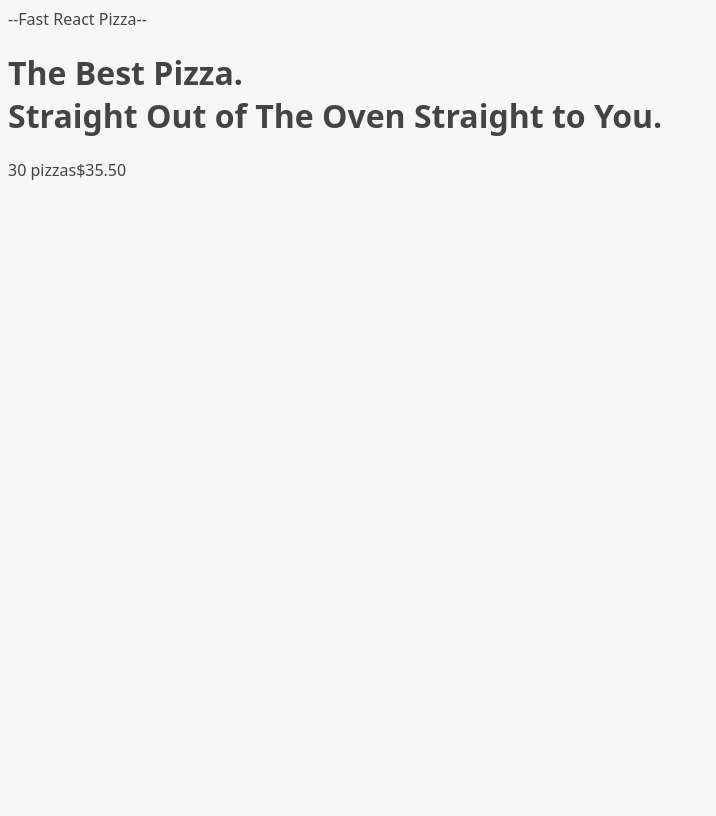
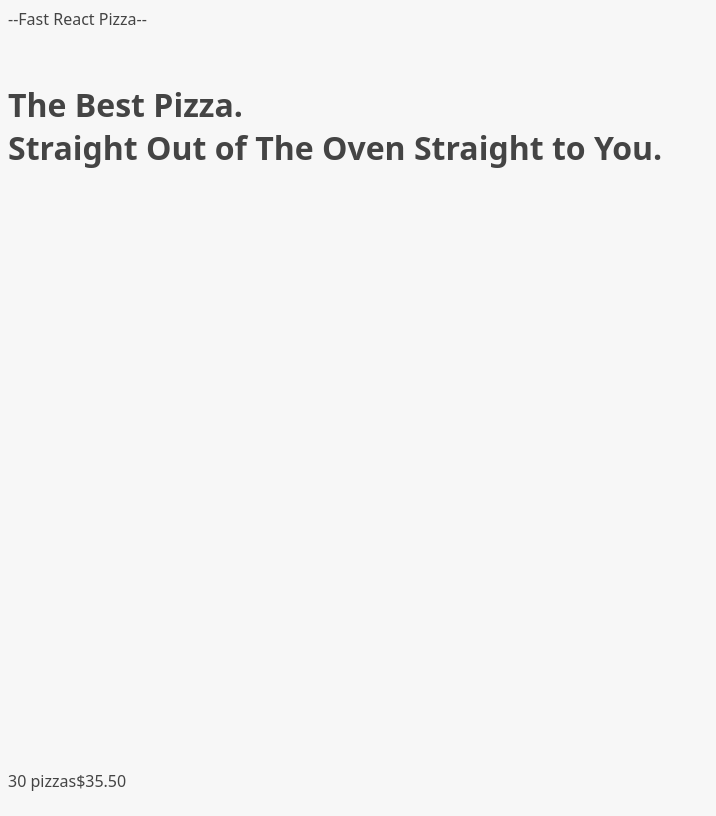
Before and after one commit to shivPosted/fast-react-pizza, a React (Vite) app: page / in a window 1280 px wide. Shown: the whole page, without its empty margins (0-716 px from the left). Built offline with nearby package versions, Linux system fonts and the light colour scheme.

Commit message:
using useNavigation() hook of router to display a loader when state is 'loading'

```diff
--- a/src/ui/Applayout.jsx
+++ b/src/ui/Applayout.jsx
@@ -1,10 +1,16 @@
-import { Outlet } from "react-router-dom";
+import { Outlet, useNavigation } from "react-router-dom";
 import Cartoverview from "../features/cart/Cartoverview";
 import Header from "./Header";
+import Loader from "./Loader";
 
 function Applayout() {
+  const navigation = useNavigation();
+  const isLoading = navigation.state === "loading"; // checking if the data is loading
+
   return (
-    <div>
+    <div className="layout">
+      {isLoading && <Loader />}
+      {/*displaying loader when data is loading by checking the isLoading derived earlier*/}
       <Header />
       <Outlet />
       <Cartoverview />
--- /dev/null
+++ b/src/ui/Loader.jsx
@@ -0,0 +1,4 @@
+function Loader() {
+  return <div className="loader"></div>;
+}
+export default Loader;
```
